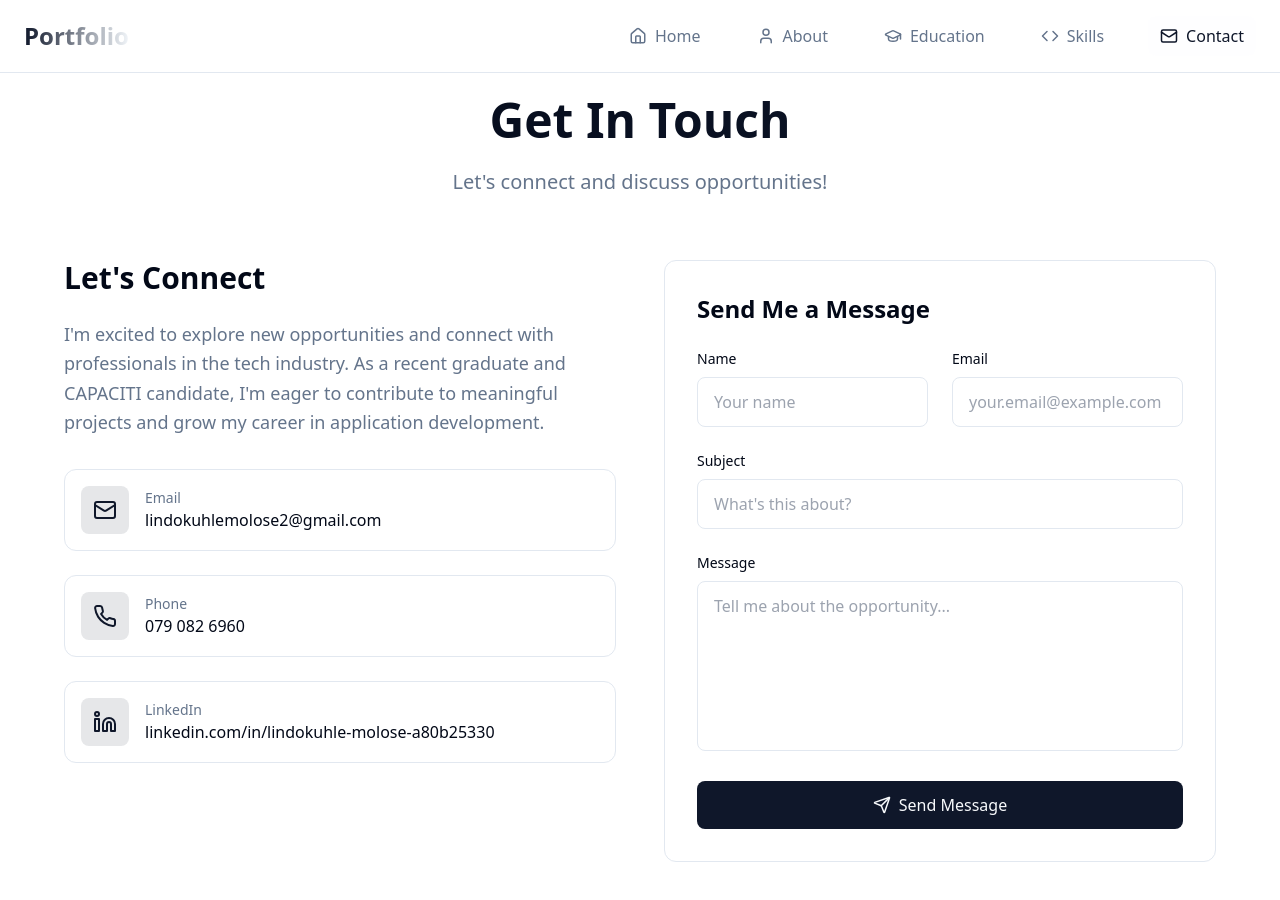
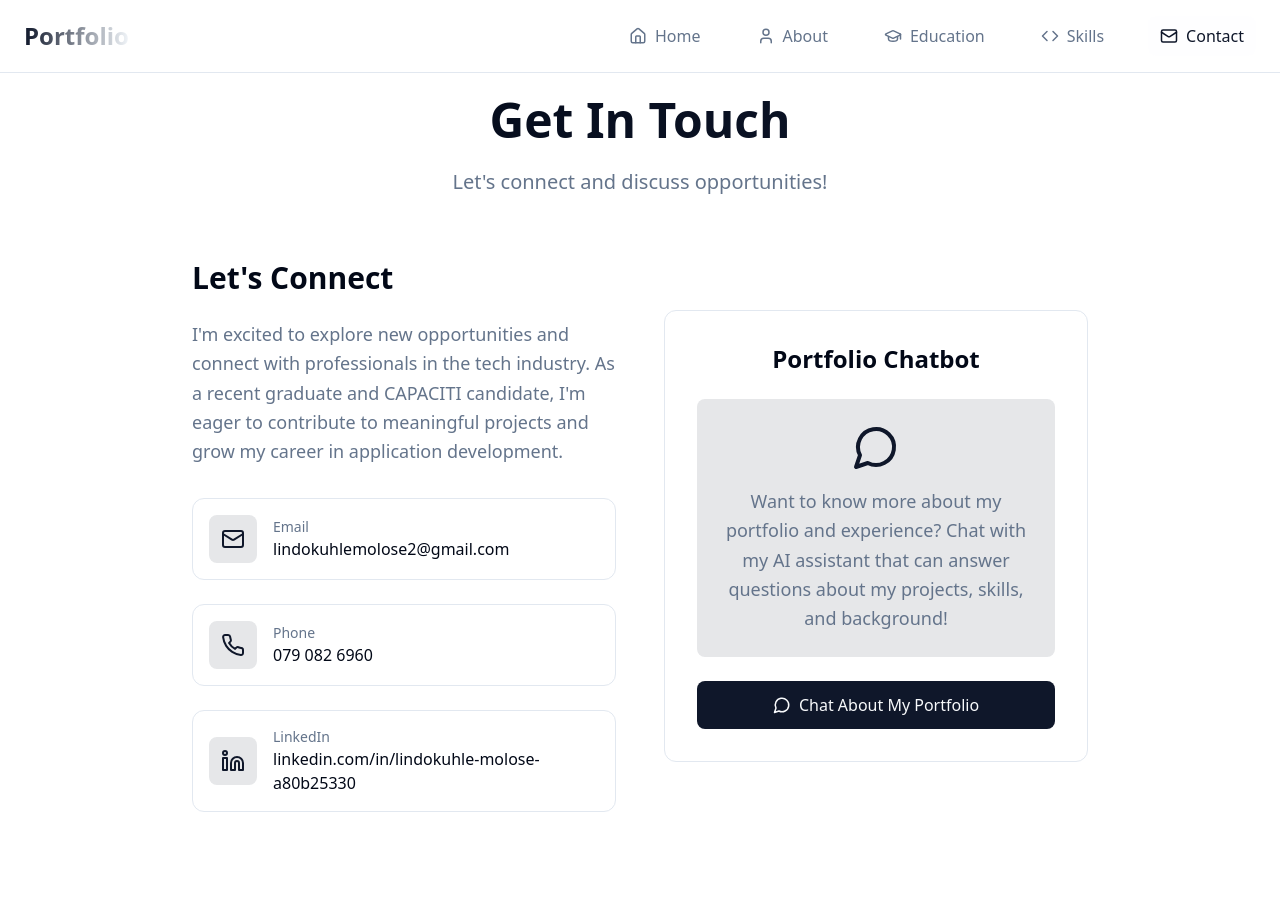
Before and after one commit to LindokuhleMolose/creative-self-reveal, a React (Vite) app: page /contact in a window 1280 px wide. Shown: the top 900 px of the page. After the commit the page ends 876 px from the top, so only its background shows below. Built offline with nearby package versions, Linux system fonts and the light colour scheme.

Commit message:
Remove form and add chatbot button
Removed the contact form and the Microsoft Excel skill. Added a button that links to the specified chatbot URL.

```diff
--- a/src/pages/Contact.tsx
+++ b/src/pages/Contact.tsx
@@ -1,29 +1,8 @@
 
 import PageTransition from '@/components/PageTransition';
-import { Mail, Phone, Send, Linkedin } from 'lucide-react';
-import { useState } from 'react';
+import { Mail, Phone, Linkedin, MessageCircle } from 'lucide-react';
 
 const Contact = () => {
-  const [formData, setFormData] = useState({
-    name: '',
-    email: '',
-    subject: '',
-    message: ''
-  });
-
-  const handleSubmit = (e: React.FormEvent) => {
-    e.preventDefault();
-    console.log('Form submitted:', formData);
-    // Handle form submission here
-  };
-
-  const handleInputChange = (e: React.ChangeEvent<HTMLInputElement | HTMLTextAreaElement>) => {
-    setFormData({
-      ...formData,
-      [e.target.name]: e.target.value
-    });
-  };
-
   const contactInfo = [
     {
       icon: Mail,
@@ -49,7 +28,7 @@ const Contact = () => {
     <PageTransition>
       <div className="min-h-screen pt-24 pb-16">
         <div className="container mx-auto px-6">
-          <div className="max-w-6xl mx-auto">
+          <div className="max-w-4xl mx-auto">
             <div className="text-center mb-16">
               <h1 className="text-4xl md:text-5xl font-bold mb-6 bg-gradient-to-r from-foreground to-primary bg-clip-text text-transparent">
                 Get In Touch
@@ -59,7 +38,7 @@ const Contact = () => {
               </p>
             </div>
 
-            <div className="grid grid-cols-1 lg:grid-cols-2 gap-12">
+            <div className="grid grid-cols-1 lg:grid-cols-2 gap-12 items-center">
               <div className="space-y-8">
                 <div>
                   <h2 className="text-3xl font-bold text-foreground mb-6">Let's Connect</h2>
@@ -95,82 +74,27 @@ const Contact = () => {
               </div>
 
               <div className="bg-card border border-border rounded-xl p-8">
-                <h2 className="text-2xl font-bold text-foreground mb-6">Send Me a Message</h2>
+                <h2 className="text-2xl font-bold text-foreground mb-6 text-center">Portfolio Chatbot</h2>
 
-                <form onSubmit={handleSubmit} className="space-y-6">
-                  <div className="grid grid-cols-1 md:grid-cols-2 gap-6">
-                    <div>
-                      <label htmlFor="name" className="block text-sm font-medium text-foreground mb-2">
-                        Name
-                      </label>
-                      <input
-                        type="text"
-                        id="name"
-                        name="name"
-                        value={formData.name}
-                        onChange={handleInputChange}
-                        className="w-full px-4 py-3 bg-background border border-border rounded-lg focus:ring-2 focus:ring-primary focus:border-transparent transition-colors"
-                        placeholder="Your name"
-                        required
-                      />
-                    </div>
-                    <div>
-                      <label htmlFor="email" className="block text-sm font-medium text-foreground mb-2">
-                        Email
-                      </label>
-                      <input
-                        type="email"
-                        id="email"
-                        name="email"
-                        value={formData.email}
-                        onChange={handleInputChange}
-                        className="w-full px-4 py-3 bg-background border border-border rounded-lg focus:ring-2 focus:ring-primary focus:border-transparent transition-colors"
-                        placeholder="your.email@example.com"
-                        required
-                      />
-                    </div>
+                <div className="text-center space-y-6">
+                  <div className="bg-primary/10 p-6 rounded-lg">
+                    <MessageCircle className="text-primary mx-auto mb-4" size={48} />
+                    <p className="text-muted-foreground text-lg leading-relaxed">
+                      Want to know more about my portfolio and experience? Chat with my AI assistant
+                      that can answer questions about my projects, skills, and background!
+                    </p>
                   </div>
 
-                  <div>
-                    <label htmlFor="subject" className="block text-sm font-medium text-foreground mb-2">
-                      Subject
-                    </label>
-                    <input
-                      type="text"
-                      id="subject"
-                      name="subject"
-                      value={formData.subject}
-                      onChange={handleInputChange}
-                      className="w-full px-4 py-3 bg-background border border-border rounded-lg focus:ring-2 focus:ring-primary focus:border-transparent transition-colors"
-                      placeholder="What's this about?"
-                      required
-                    />
-                  </div>
-
-                  <div>
-                    <label htmlFor="message" className="block text-sm font-medium text-foreground mb-2">
-                      Message
-                    </label>
-                    <textarea
-                      id="message"
-                      name="message"
-                      value={formData.message}
-                      onChange={handleInputChange}
-                      rows={6}
-                      className="w-full px-4 py-3 bg-background border border-border rounded-lg focus:ring-2 focus:ring-primary focus:border-transparent transition-colors resize-none"
-                      placeholder="Tell me about the opportunity..."
-                      required
-                    ></textarea>
-                  </div>
-
-                  <button
-                    type="submit"
-                    className="w-full flex items-center justify-center space-x-2 bg-primary text-primary-foreground px-8 py-3 rounded-lg hover:bg-primary/90 transition-all duration-300 transform hover:scale-105 font-medium"
+                  <a
+                    href="https://www.chatbase.co/chatbot-iframe/MN1sBVvJuH9UN6RzWm8On"
+                    target="_blank"
+                    rel="noopener noreferrer"
+                    className="inline-flex items-center justify-center space-x-2 bg-primary text-primary-foreground px-8 py-3 rounded-lg hover:bg-primary/90 transition-all duration-300 transform hover:scale-105 font-medium w-full"
                   >
-                    <Send size={18} />
-                    <span>Send Message</span>
-                  </button>
-                </form>
+                    <MessageCircle size={18} />
+                    <span>Chat About My Portfolio</span>
+                  </a>
+                </div>
               </div>
             </div>
           </div>
--- a/src/pages/Skills.tsx
+++ b/src/pages/Skills.tsx
@@ -10,7 +10,6 @@ const Skills = () => {
       color: 'text-blue-500',
       skills: [
         { name: 'Microsoft Office Suite', level: 90 },
-        { name: 'Microsoft Excel', level: 85 },
         { name: 'Microsoft Word', level: 95 },
         { name: 'Microsoft PowerPoint', level: 88 },
         { name: 'Microsoft Teams', level: 80 },
```
